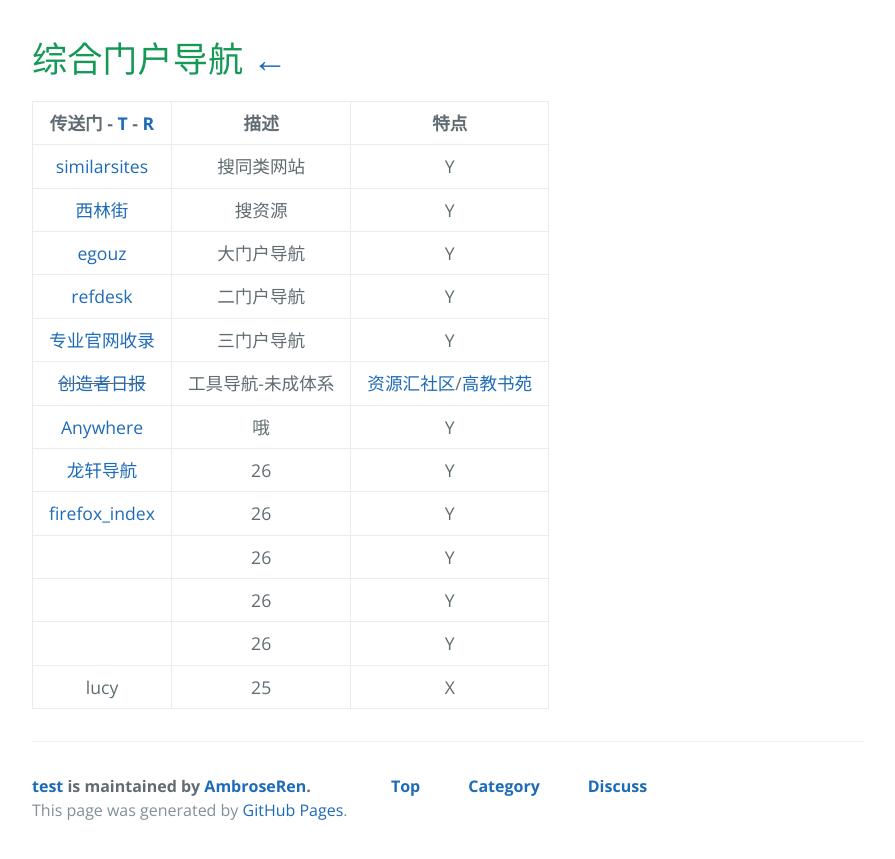
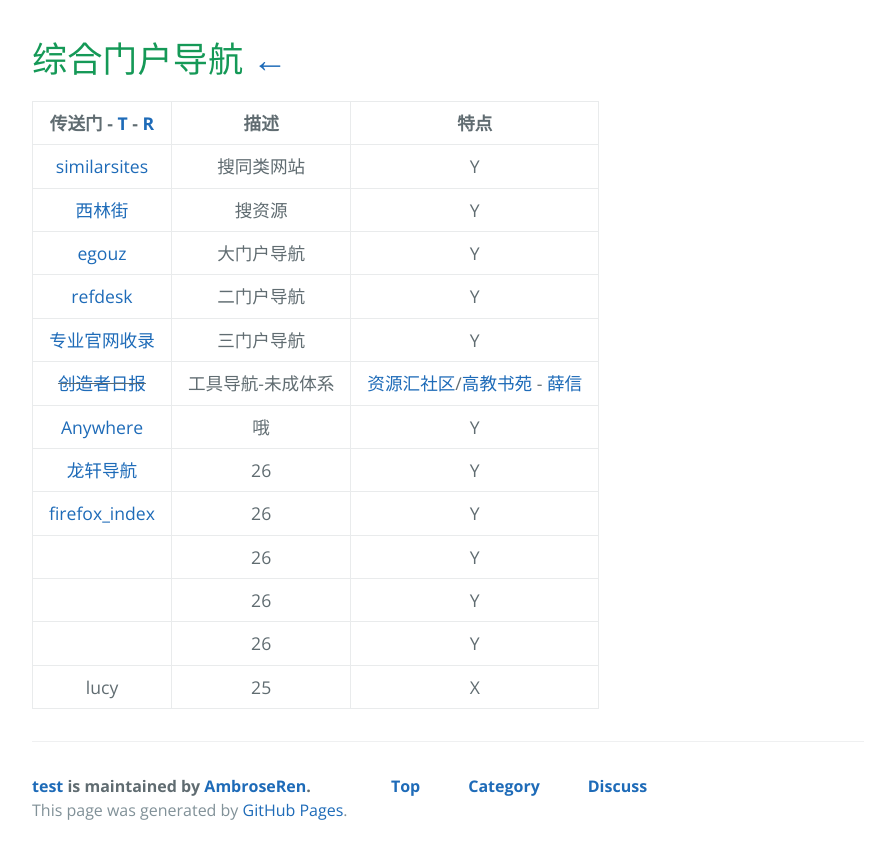
Before and after one commit to AmbroseRen/test, a Jekyll site: the page built from Library/synthesize.md, in a window 1280 px wide. Shown: the top 859 px of the page, without its empty margins (192-1087 px from the left). Built offline with Jekyll 4.4.1, drawn with Linux system fonts in a browser that asks for light colours; our own code applies the rules of GitHub Pages for plain Markdown files; the repository's description, which GitHub fills in, is left out.

Commit message:
Update synthesize.md

```diff
--- a/Library/synthesize.md
+++ b/Library/synthesize.md
@@ -7,7 +7,7 @@
 | [egouz](https://www.egouz.com/) | 大门户导航 | Y |
 | [refdesk](https://www.refdesk.com/) | 二门户导航 | Y |
 | [专业官网收录](http://www.gfwz.com/) | 三门户导航 | Y |
-| ~~[创造者日报](https://creatorsdaily.com/)~~ | 工具导航-未成体系 | [资源汇社区](http://ziyuanhuishequ.ys168.com/)/[高教书苑](https://ebook.hep.com.cn/ebooks/index.html#/) |
+| ~~[创造者日报](https://creatorsdaily.com/)~~ | 工具导航-未成体系 | [资源汇社区](http://ziyuanhuishequ.ys168.com/)/[高教书苑](https://ebook.hep.com.cn/ebooks/index.html#/) - [薛信](http://xuexinxs.ys168.com/) |
 | [Anywhere](http://lackar.com/aa/) | 哦 | Y |
 | [龙轩导航](http://ilxdh.com/) | 26 | Y |
 | [firefox_index](http://offlintab.firefoxchina.cn/) | 26 | Y |
```
